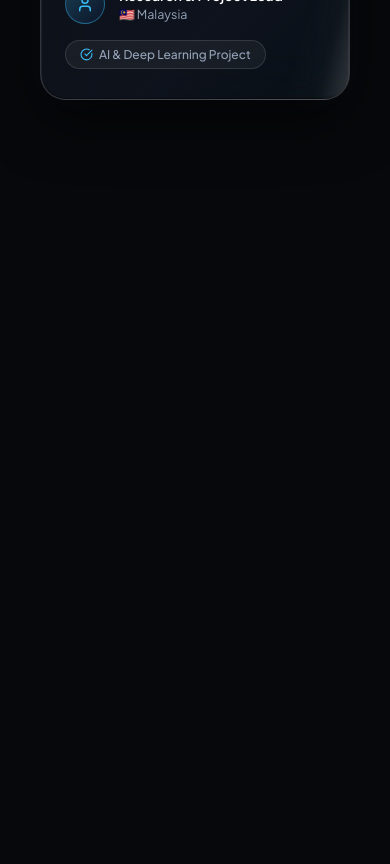
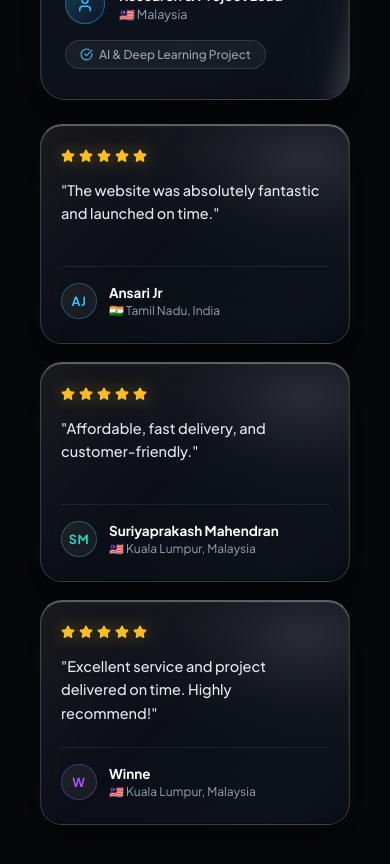
Before and after one commit to tahirazeem145/project-X, a React (Vite) app: page / in a window 390 px wide. Shown: the part 7440-8304 px from the top of the page. Before the commit the page ends 7680 px from the top, so only its background shows below. Built offline with nearby package versions, Linux system fonts and the light colour scheme.

Commit message:
feat: add responsive TestimonialsSection component with glassmorphism design and social proof stats

```diff
--- a/src/components/TestimonialsSection.css
+++ b/src/components/TestimonialsSection.css
@@ -260,7 +260,139 @@
   animation: whiteShadeSweep 20s ease-in-out infinite;
 }
 
+/* 3 Mini Testimonials Grid (Side by Side below the Large Card) */
+.mini-testimonials-grid {
+  display: grid;
+  grid-template-columns: repeat(3, 1fr);
+  gap: 24px;
+  margin-top: 24px;
+  width: 100%;
+}
+
+.mini-testimonial-card {
+  position: relative;
+  overflow: hidden;
+  background:
+    radial-gradient(ellipse 90% 70% at 85% 15%, rgba(255, 255, 255, 0.12) 0%, rgba(255, 255, 255, 0.02) 45%, transparent 75%),
+    linear-gradient(135deg, rgba(255, 255, 255, 0.08) 0%, rgba(13, 17, 26, 0.76) 45%, rgba(18, 24, 36, 0.65) 85%, rgba(56, 189, 248, 0.04) 100%);
+  backdrop-filter: blur(28px) saturate(200%);
+  -webkit-backdrop-filter: blur(28px) saturate(200%);
+  border: 1px solid rgba(255, 255, 255, 0.16);
+  border-top: 1px solid rgba(255, 255, 255, 0.32);
+  border-radius: 26px;
+  padding: 28px 24px 26px;
+  display: flex;
+  flex-direction: column;
+  justify-content: space-between;
+  min-height: 220px;
+  box-shadow:
+    inset 0 1px 1px 0 rgba(255, 255, 255, 0.35),
+    inset 0 -1px 1px 0 rgba(0, 0, 0, 0.4),
+    0 16px 45px rgba(0, 0, 0, 0.5),
+    0 0 25px rgba(56, 189, 248, 0.03);
+  transition: all 0.35s cubic-bezier(0.16, 1, 0.3, 1);
+  text-align: left;
+  cursor: pointer;
+}
+
+.mini-testimonial-card:hover {
+  transform: translateY(-5px);
+  border-color: rgba(255, 255, 255, 0.28);
+  border-top-color: rgba(255, 255, 255, 0.55);
+  box-shadow:
+    inset 0 1px 1px 0 rgba(255, 255, 255, 0.55),
+    0 22px 55px rgba(0, 0, 0, 0.65),
+    0 0 30px rgba(56, 189, 248, 0.08);
+}
+
+.mini-stars-wrap {
+  display: flex;
+  align-items: center;
+  gap: 4px;
+  margin-bottom: 16px;
+}
+
+.mini-quote-text {
+  font-family: var(--font-main, 'Plus Jakarta Sans', sans-serif);
+  font-size: 14.5px;
+  font-weight: 500;
+  color: #e2e8f0;
+  line-height: 1.6;
+  margin-bottom: 22px;
+  flex: 1;
+}
+
+.mini-author-row {
+  display: flex;
+  align-items: center;
+  gap: 12px;
+  padding-top: 16px;
+  border-top: 1px solid rgba(255, 255, 255, 0.08);
+}
+
+.mini-avatar {
+  width: 36px;
+  height: 36px;
+  border-radius: 50%;
+  background: rgba(255, 255, 255, 0.06);
+  border: 1px solid;
+  display: flex;
+  align-items: center;
+  justify-content: center;
+  font-family: var(--font-main, 'Plus Jakarta Sans', sans-serif);
+  font-size: 12.5px;
+  font-weight: 700;
+  letter-spacing: 0.5px;
+}
+
+.mini-meta {
+  display: flex;
+  flex-direction: column;
+  gap: 2px;
+}
+
+.mini-author-name {
+  font-family: var(--font-main, 'Plus Jakarta Sans', sans-serif);
+  font-size: 13.5px;
+  font-weight: 700;
+  color: #ffffff;
+}
+
+.mini-author-location {
+  font-family: var(--font-main, 'Plus Jakarta Sans', sans-serif);
+  font-size: 12px;
+  color: #94a3b8;
+}
+
+.mini-testimonial-card::after {
+  content: '';
+  position: absolute;
+  top: 0;
+  left: 0;
+  bottom: 0;
+  width: 55%;
+  background: linear-gradient(
+    90deg,
+    transparent 0%,
+    rgba(255, 255, 255, 0.02) 20%,
+    rgba(255, 255, 255, 0.25) 50%,
+    rgba(255, 255, 255, 0.02) 80%,
+    transparent 100%
+  );
+  filter: blur(2px);
+  pointer-events: none;
+  z-index: 5;
+  animation: whiteShadeSweep 20s ease-in-out infinite;
+}
+
 /* Responsive Rules */
+@media (max-width: 1024px) {
+  .mini-testimonials-grid {
+    grid-template-columns: 1fr;
+    gap: 18px;
+  }
+}
+
 @media (max-width: 768px) {
   .testimonials-container {
     padding: 0 20px;
@@ -288,4 +420,9 @@
     align-items: flex-start;
     gap: 16px;
   }
+
+  .mini-testimonial-card {
+    padding: 24px 20px;
+    border-radius: 22px;
+  }
 }
--- a/src/components/TestimonialsSection.jsx
+++ b/src/components/TestimonialsSection.jsx
@@ -1,17 +1,14 @@
-import React, { useState } from 'react';
-import { Star, CheckCircle, ShieldCheck, Quote, ChevronLeft, ChevronRight, User } from 'lucide-react';
+import React from 'react';
+import { Star, CheckCircle, ShieldCheck, User } from 'lucide-react';
 import './TestimonialsSection.css';
 
 export default function TestimonialsSection() {
-  const [activeIdx, setActiveIdx] = useState(0);
-
   const stats = [
     { value: '15+', label: 'Projects delivered' },
     { value: '100%', label: 'Launched on schedule' },
   ];
 
-  const testimonials = [
-    {
+  const featuredTestimonial = {
     id: 1,
     rating: 5,
     projectTitle: 'Byte-Level Malware Detection Using Patch Byte Transformer with ROI Visualization',
@@ -23,10 +20,40 @@ export default function TestimonialsSection() {
       'He was very kind, patient, helpful, and always ready to guide me whenever I needed clarification. Even though I am from Malaysia and he is from India, the communication was smooth and trustworthy from beginning to end. I truly appreciate his dedication, honesty, and commitment to delivering quality work. I am fully satisfied with the final outcome and would highly recommend him to anyone looking for reliable, skilled, and professional project development support.',
       'Thank you so much for your great work and continuous support!',
     ],
+  };
+
+  const miniTestimonials = [
+    {
+      id: 'ansari',
+      name: 'Ansari Jr',
+      location: 'Tamil Nadu, India',
+      flag: '🇮🇳',
+      initials: 'AJ',
+      rating: 5,
+      quote: 'The website was absolutely fantastic and launched on time.',
+      accent: '#38bdf8',
+    },
+    {
+      id: 'suriya',
+      name: 'Suriyaprakash Mahendran',
+      location: 'Kuala Lumpur, Malaysia',
+      flag: '🇲🇾',
+      initials: 'SM',
+      rating: 5,
+      quote: 'Affordable, fast delivery, and customer-friendly.',
+      accent: '#2dd4bf',
+    },
+    {
+      id: 'winne',
+      name: 'Winne',
+      location: 'Kuala Lumpur, Malaysia',
+      flag: '🇲🇾',
+      initials: 'W',
+      rating: 5,
+      quote: 'Excellent service and project delivered on time. Highly recommend!',
+      accent: '#a855f7',
     },
   ];
-
-  const currentTestimonial = testimonials[activeIdx] || testimonials[0];
 
   return (
     <section className="testimonials-section" id="testimonials" aria-labelledby="testimonials-heading">
@@ -49,13 +76,13 @@ export default function TestimonialsSection() {
           </div>
         </div>
 
-        {/* Featured Testimonial Card */}
+        {/* Featured Testimonial Large Card */}
         <div className="testimonials-card-wrapper">
           <div className="testimonial-card">
             {/* Top Row: 5 Stars + Verified Badge */}
             <div className="testimonial-card-top">
               <div className="testimonial-stars-wrap">
-                {[...Array(currentTestimonial.rating)].map((_, i) => (
+                {[...Array(featuredTestimonial.rating)].map((_, i) => (
                   <Star key={i} size={18} className="star-icon filled" />
                 ))}
               </div>
@@ -68,7 +95,7 @@ export default function TestimonialsSection() {
 
             {/* Testimonial Quote Text */}
             <div className="testimonial-body">
-              {currentTestimonial.quote.map((paragraph, pIdx) => (
+              {featuredTestimonial.quote.map((paragraph, pIdx) => (
                 <p key={pIdx} className="testimonial-paragraph">
                   {paragraph}
                 </p>
@@ -82,8 +109,8 @@ export default function TestimonialsSection() {
                   <User size={18} />
                 </div>
                 <div className="testimonial-client-meta">
-                  <span className="client-role">{currentTestimonial.clientRole}</span>
-                  <span className="client-location">🇲🇾 {currentTestimonial.location}</span>
+                  <span className="client-role">{featuredTestimonial.clientRole}</span>
+                  <span className="client-location">🇲🇾 {featuredTestimonial.location}</span>
                 </div>
               </div>
 
@@ -93,6 +120,42 @@ export default function TestimonialsSection() {
               </div>
             </div>
           </div>
+
+          {/* 3 Mini Testimonials Grid Below the Large Card */}
+          <div className="mini-testimonials-grid">
+            {miniTestimonials.map((item) => (
+              <div key={item.id} className="mini-testimonial-card">
+                {/* 5 Stars */}
+                <div className="mini-stars-wrap">
+                  {[...Array(item.rating)].map((_, i) => (
+                    <Star key={i} size={14} className="star-icon filled" />
+                  ))}
+                </div>
+
+                {/* Quote */}
+                <p className="mini-quote-text">"{item.quote}"</p>
+
+                {/* Author Info */}
+                <div className="mini-author-row">
+                  <div
+                    className="mini-avatar"
+                    style={{
+                      borderColor: `${item.accent}55`,
+                      color: item.accent,
+                    }}
+                  >
+                    {item.initials}
+                  </div>
+                  <div className="mini-meta">
+                    <span className="mini-author-name">{item.name}</span>
+                    <span className="mini-author-location">
+                      {item.flag} {item.location}
+                    </span>
+                  </div>
+                </div>
+              </div>
+            ))}
+          </div>
         </div>
       </div>
     </section>
```
Lines whose indentation alone changed are shown as unchanged.
